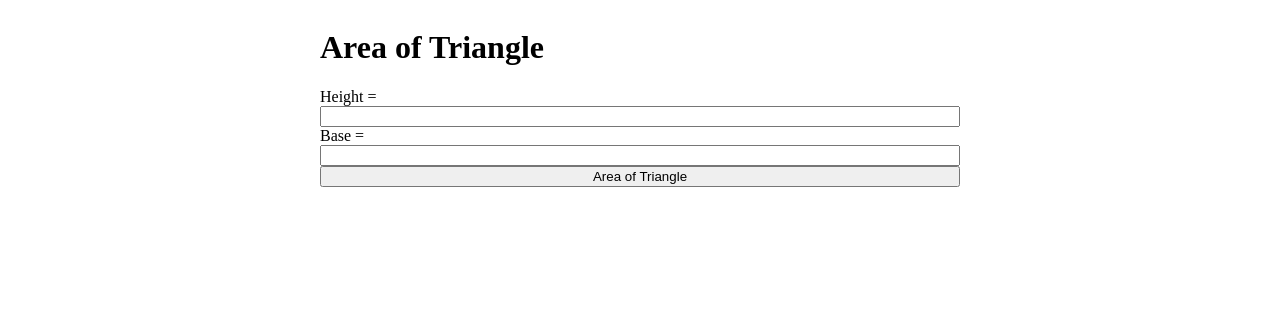
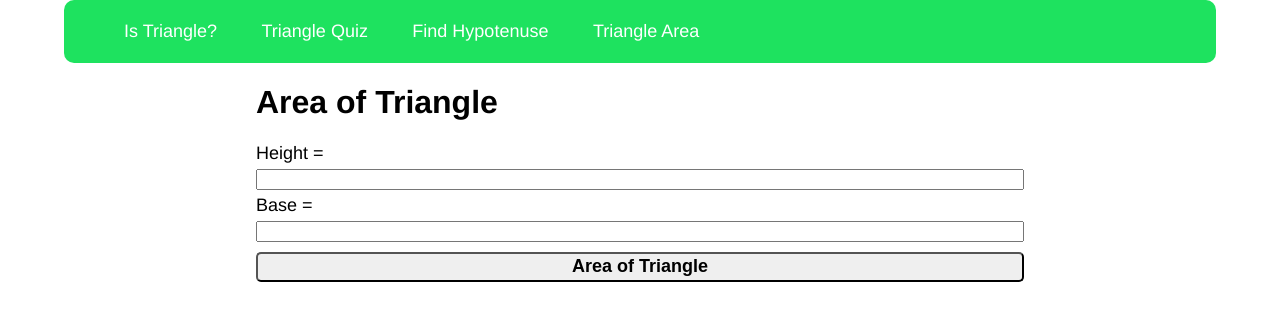
Before and after one commit to amitsaini144/Mark-12-funWithTriangles, a plain HTML site: page triangleArea.html in a window 1280 px wide. Drawn offline with Linux system fonts and the light colour scheme.

Commit message:
docs : document files updated

```diff
--- a/IsTriangle.css
+++ b/IsTriangle.css
@@ -1,16 +1,48 @@
+:root{
+    --primary-color:rgb(30, 226, 95);
+}
+
+body{
+    margin:0% 5%;
+    font-family:'Helvetica',sans-serif;
+}
+
 .container{
     display: flex;
     flex-direction: column;
-    width:50vw;
+    width:60vw;
     margin: auto;
 }
+.navigation{
+    background-color:var(--primary-color);
+    border-radius: 10px;
+    padding:5px 0px;
+    margin-top:0%;
+}
+
 .angle-input{
     margin: 5px 0px;
 }
 #is-triangle-btn{
+    font-size: large;
+    font-weight: bold;
     margin: 5px 0px;
+    border-radius: 5px;
+    height: 30px;
 }
 
 #show-result{
     margin: 5px 0px;
 }
+.links{
+    text-decoration: none;
+    font-size: 18px;
+    color:white;
+}
+.inline{
+    display: inline;
+    padding:0px 20px;
+}
+label{
+    font-size: large;
+}
--- a/hypotenuse.css
+++ b/hypotenuse.css
@@ -1,14 +1,48 @@
+:root{
+    --primary-color:rgb(30, 226, 95);
+}
+
+body{
+    margin:0% 5%;
+    font-family:'Helvetica',sans-serif;
+}
+
 .container{
     display: flex;
     flex-direction: column;
-    width:50vw;
+    width:60vw;
     margin: auto;
+}
+.navigation{
+    background-color:var(--primary-color);
+    border-radius: 10px;
+    padding:5px 0px;
+    margin-top:0%;
 }
 .input-side{
     margin: 5px 0px;
 }
 #result{
-    margin: auto;
+    margin: 5px 0px;
     padding-top: 10px;
     font-size: larger;
 }
+#hypotenuse-btn{
+    font-size: large;
+    font-weight: bold;
+    margin: 5px 0px;
+    border-radius: 5px;
+    height: 30px;
+}
+.links{
+    text-decoration: none;
+    font-size: 18px;
+    color:white;
+}
+.inline{
+    display: inline;
+    padding:0px 20px;
+}
+label{
+    font-size: large;
+}
--- a/triangleArea.css
+++ b/triangleArea.css
@@ -1,6 +1,46 @@
+:root{
+    --primary-color:rgb(30, 226, 95);
+}
+
+body{
+    margin:0% 5%;
+    font-family:'Helvetica',sans-serif;
+}
+
 .container{
     display: flex;
     flex-direction: column;
-    width:50vw;
+    width:60vw;
     margin: auto;
 }
+.navigation{
+    background-color:var(--primary-color);
+    border-radius: 10px;
+    padding:5px 0px;
+    margin-top:0%;
+}
+.links{
+    text-decoration: none;
+    font-size: 18px;
+    color: white;
+}
+.inline{
+    display: inline;
+    padding:0px 20px;
+}
+.input-side{
+    margin: 5px 0px;
+}
+#area-btn{
+    font-size: large;
+    font-weight: bold;
+    margin: 5px 0px;
+    border-radius: 5px;
+    height: 30px;
+}
+#result{
+    margin: 5px 0px;
+}
+label{
+    font-size: large;
+}
--- a/triangleArea.html
+++ b/triangleArea.html
@@ -8,6 +8,23 @@
     <title>Area of Triangle</title>
 </head>
 <body>
+    <nav class="navigation">
+
+        <ul>
+            <li class="inline">
+                <a class="links" href="index.html">Is Triangle?</a>
+            </li>
+            <li class="inline">
+                <a class="links" href="triangleQuiz.html">Triangle Quiz</a>
+            </li>
+            <li class="inline">
+                <a class="links" href="hypotenuse.html">Find Hypotenuse</a>
+            </li>
+            <li class="inline">
+                <a class="links" href="">Triangle Area</a>
+            </li>
+        </ul>
+    </nav>
     <div class="container">
         <h1>Area of Triangle</h1>
 
--- a/triangleQuiz.css
+++ b/triangleQuiz.css
@@ -1,11 +1,29 @@
+:root{
+    --primary-color:rgb(30, 226, 95);
+}
+body{
+    margin:0% 5%;
+    font-family:'Helvetica',sans-serif;
+}
+
 .container{
     display: flex;
     flex-direction: column;
-    width:50vw;
+    width:60vw;
     margin: auto;
 }
+.navigation{
+    background-color:var(--primary-color);
+    border-radius: 10px;
+    padding:5px 0px;
+    margin-top:0%;
+}
 #check-score{
-margin: auto;
+    font-size: large;
+    font-weight: bold;
+    margin: 5px 0px;
+    border-radius: 5px;
+    height: 30px;
 }
 .question-container{
     margin: 5px 0px;
@@ -16,3 +34,15 @@ margin: auto;
     font-size: larger;
     font-weight: bolder;
 }
+.links{
+    text-decoration: none;
+    font-size: 18px;
+    color:white;
+}
+.inline{
+    display: inline;
+    padding:0px 20px;
+}
+p{
+    font-size: large;
+}
```
Also changed, not shown: hypotenuse.html (+18 -0 lines), index.html (+20 -1 lines), triangleQuiz.html (+20 -0 lines).
